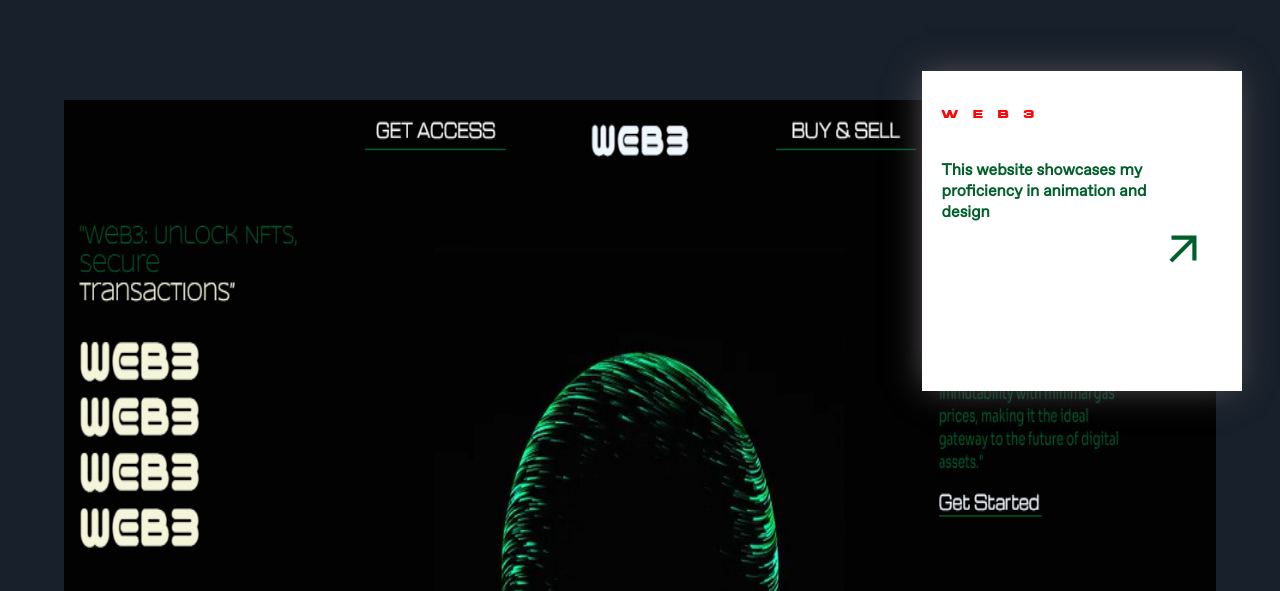
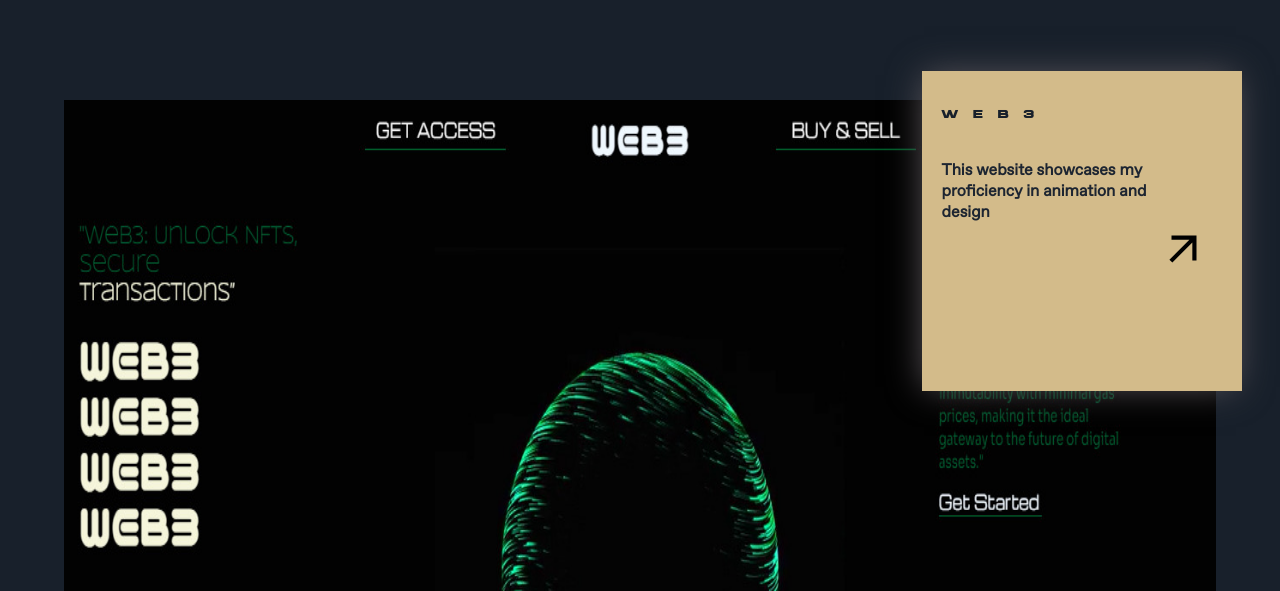
Before and after one commit to praxxOp/portfolio, a React (Vite) app: page / in a window 1280 px wide. Shown: the part 2584-3175 px from the top of the page. Built offline with nearby package versions, Linux system fonts and the light colour scheme.

Commit message:
modified:   src/components/project/Project.jsx 	modified:   src/components/project/Projectdetails/Projectdetails.css 	modified:   src/components/project/Projectdetails/Projectdetails.jsx

```diff
--- a/src/components/project/Project.jsx
+++ b/src/components/project/Project.jsx
@@ -46,7 +46,7 @@ const Project = () => {
                 color :"#1D2531"
               }}
               transition={{
-                duration: 1,
+                duration: .5,
                 type: "spring",
               }}
             >
--- a/src/components/project/Projectdetails/Projectdetails.css
+++ b/src/components/project/Projectdetails/Projectdetails.css
@@ -30,7 +30,8 @@
   top: 12%;
   padding-top: 30px;
   z-index: 99;
-  background-color: white;
+  background-color: #D3BB8A;
+
   -webkit-box-shadow: -2px 0px 33px -4px rgba(92, 87, 92, 1);
   -moz-box-shadow: -2px 0px 33px -4px rgba(92, 87, 92, 1);
   box-shadow: -2px 0px 33px -4px rgba(92, 87, 92, 1);
@@ -51,7 +52,7 @@
   font-size: 0.8vw;
   margin-top: 10px;
   letter-spacing: 15px;
-  color: #ff0404;
+  color: #18202B;
 }
 
 .description__section p {
@@ -59,6 +60,7 @@
   font-weight: bolder;
   width: 17vw;
   margin-top: 5vh;
+  color :#1D2531
 }
 
 .bottom__description__section {
--- a/src/components/project/Projectdetails/Projectdetails.jsx
+++ b/src/components/project/Projectdetails/Projectdetails.jsx
@@ -37,10 +37,10 @@ const Projectdetails = ({
           className="description__section"
         >
           <h6>{name}</h6>
-          <p style={{ color: headingcolor }}> {description}</p>
+          <p> {description}</p>
           <MdArrowOutward
             size={50}
-            style={{ marginLeft: "17vw", color: headingcolor }}
+            style={{ marginLeft: "17vw" }}
             className="description__arrow"
           />
         </motion.div>
```
